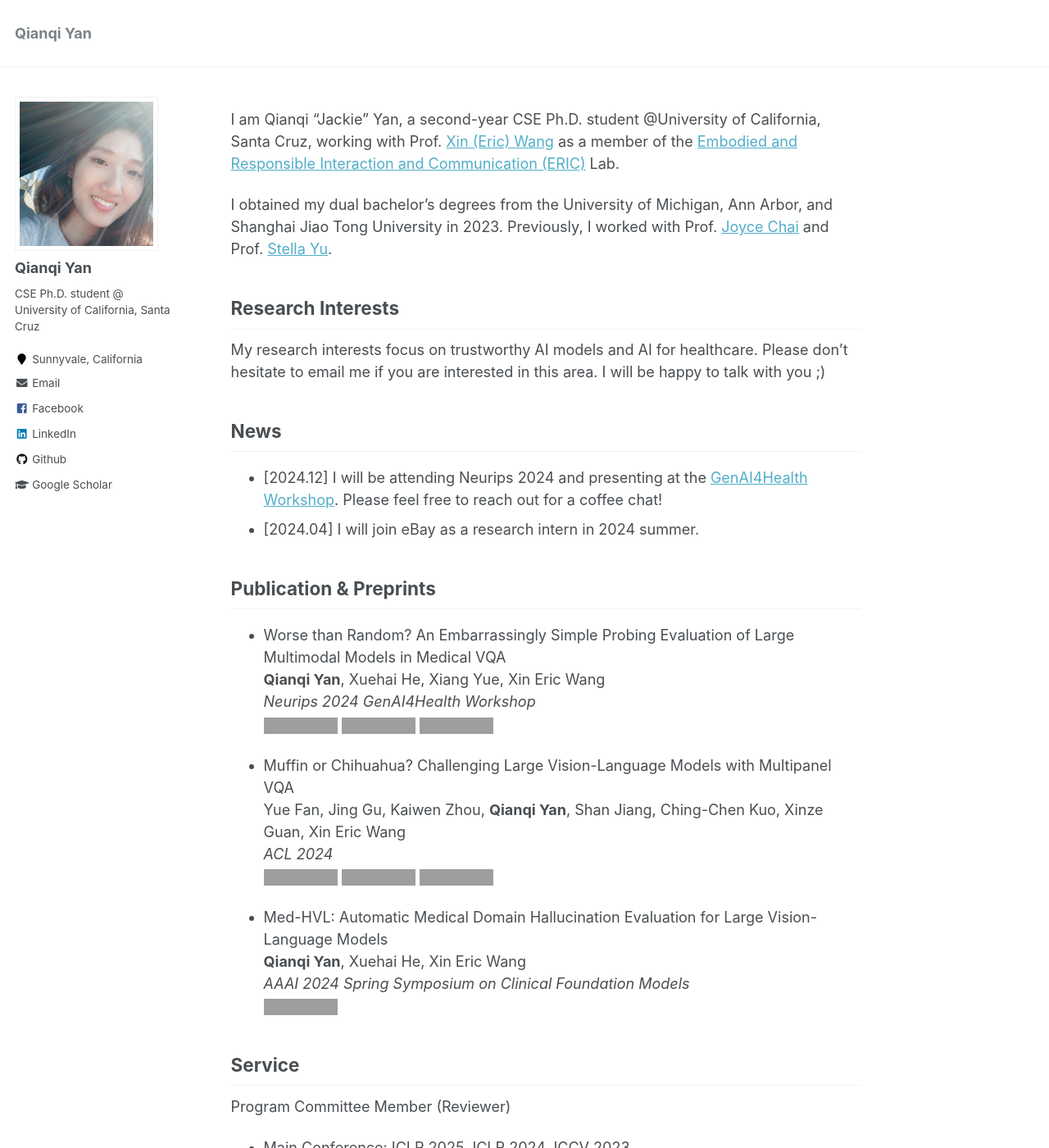
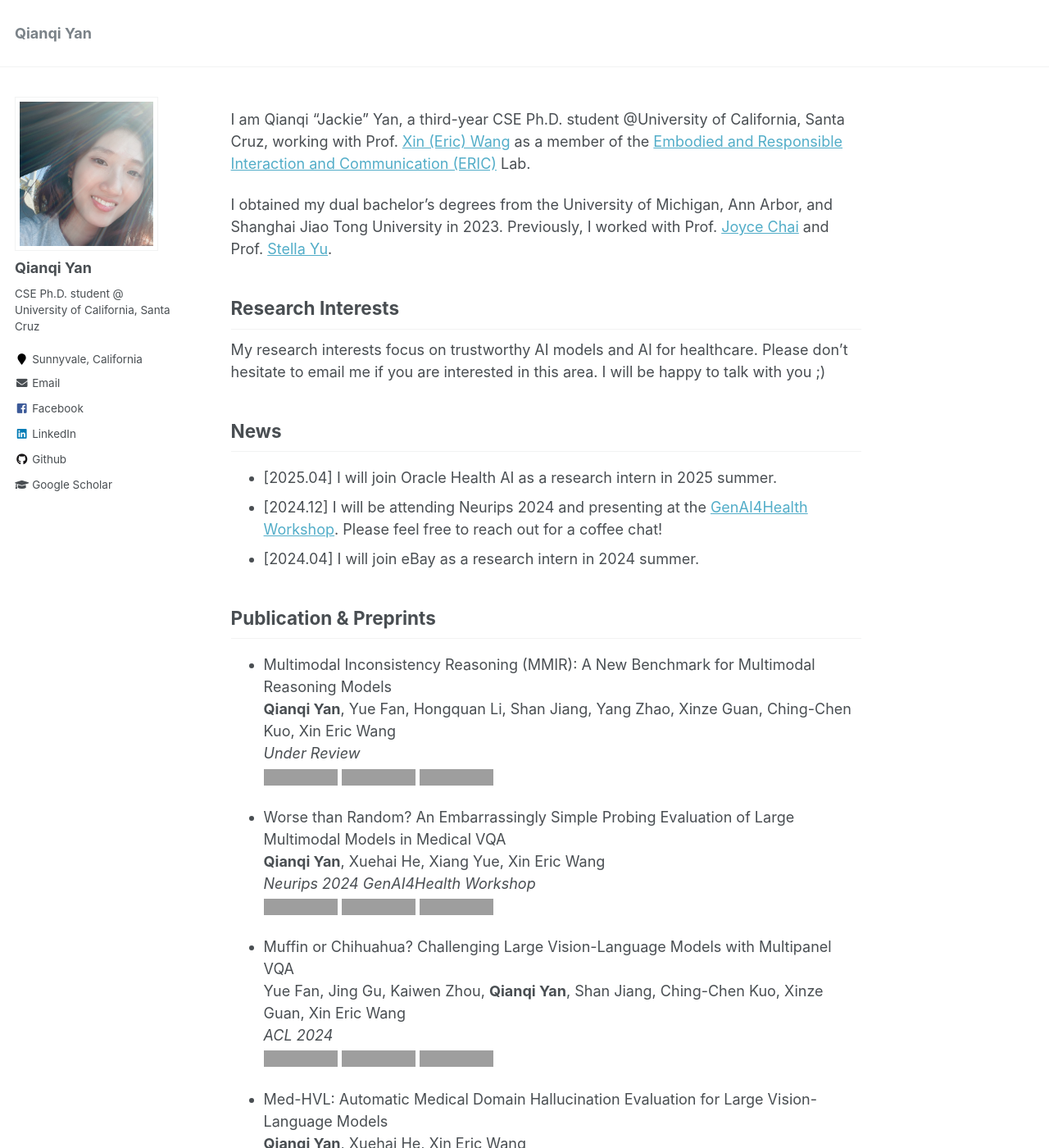
Before and after one commit to Jackie-2000/Jackie-2000.github.io, a Jekyll site: the page built from _pages/about.md, in a window 1280 px wide and 1400 px high. Shown: the whole window at 82% size. Built offline with Jekyll 4.4.1, drawn with Linux system fonts in a browser that asks for light colours; grey boxes are pictures that could not be loaded.

Commit message:
Update about.md

```diff
--- a/_pages/about.md
+++ b/_pages/about.md
@@ -7,7 +7,7 @@ redirect_from:
   - /about/
   - /about.html
 ---
-I am Qianqi "Jackie" Yan, a second-year CSE Ph.D. student @University of California, Santa Cruz, working with Prof. [Xin (Eric) Wang](https://eric-xw.github.io/) as a member of the [Embodied and Responsible Interaction and Communication (ERIC)](http://eric-lab.soe.ucsc.edu/home) Lab.
+I am Qianqi "Jackie" Yan, a third-year CSE Ph.D. student @University of California, Santa Cruz, working with Prof. [Xin (Eric) Wang](https://eric-xw.github.io/) as a member of the [Embodied and Responsible Interaction and Communication (ERIC)](http://eric-lab.soe.ucsc.edu/home) Lab.
 
 I obtained my dual bachelor's degrees from the University of Michigan, Ann Arbor, and Shanghai Jiao Tong University in 2023. Previously, I worked with Prof. [Joyce Chai](https://web.eecs.umich.edu/~chaijy/) and Prof. [Stella Yu](https://www1.icsi.berkeley.edu/~stellayu/).
 
@@ -17,11 +17,17 @@ My research interests focus on trustworthy AI models and AI for healthcare. Plea
 
 News
 ------
+* [2025.04] I will join Oracle Health AI as a research intern in 2025 summer.
 * [2024.12] I will be attending Neurips 2024 and presenting at the [GenAI4Health Workshop](https://genai4health.github.io/). Please feel free to reach out for a coffee chat!
 * [2024.04] I will join eBay as a research intern in 2024 summer.
 
 Publication & Preprints
 ------
+* Multimodal Inconsistency Reasoning (MMIR): A New Benchmark for Multimodal Reasoning Models \
+  **Qianqi Yan**, Yue Fan, Hongquan Li, Shan Jiang, Yang Zhao, Xinze Guan, Ching-Chen Kuo, Xin Eric Wang \
+  *Under Review* \
+  <a href='https://arxiv.org/abs/2502.16033'><img src='https://img.shields.io/badge/Paper-Arxiv-red'></a> <a href='https://jackie-2000.github.io/mmir.github.io/'><img src='https://img.shields.io/badge/Project-Page-blue'></a> <a href='https://github.com/eric-ai-lab/MMIR'><img src='https://img.shields.io/badge/Code-Github-brightgreen?logo=github'></a>
+
 * Worse than Random? An Embarrassingly Simple Probing Evaluation of Large Multimodal Models in Medical VQA \
   **Qianqi Yan**, Xuehai He, Xiang Yue, Xin Eric Wang \
   *Neurips 2024 GenAI4Health Workshop* \
```
